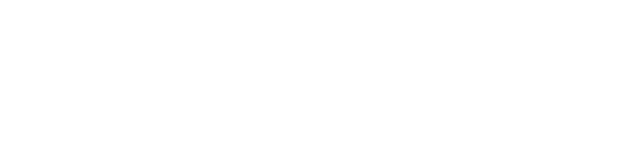
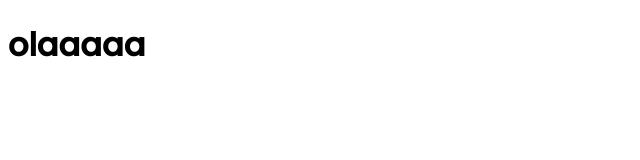
Before and after one commit to Guilherme-Gabriell/portfolio-do-dev, a plain HTML site: page index.html in a window 1280 px wide. Shown: the whole page, without its empty margins (0-640 px from the left). Drawn offline with Linux system fonts and the light colour scheme.

Commit message:
adicionando as fontes ao projeto

```diff
--- a/index.html
+++ b/index.html
@@ -4,9 +4,11 @@
     <meta charset="UTF-8">
     <meta name="viewport" content="width=device-width, initial-scale=1.0">
     <title>Portifolio do Dev</title>
-    <link rel="stylesheet" href="styles/style.css">
+    <link  rel="stylesheet" href="https://fonts.googleapis.com/css2?family=VT323&display=swap">
+    <link  rel="stylesheet" href="https://fonts.googleapis.com/css2?family=Poppins:wght@500&display=swap">
+    <link  rel="stylesheet" href="styles/style.css">
 </head>
 <body>
-
+    <h1>olaaaaa</h1>
 </body>
 </html>
--- a/styles/style.css
+++ b/styles/style.css
@@ -0,0 +1,5 @@
+/*font-family: "VT323", monospace;*/
+
+body{
+    font-family: "Poppins", sans-serif;
+}
```
